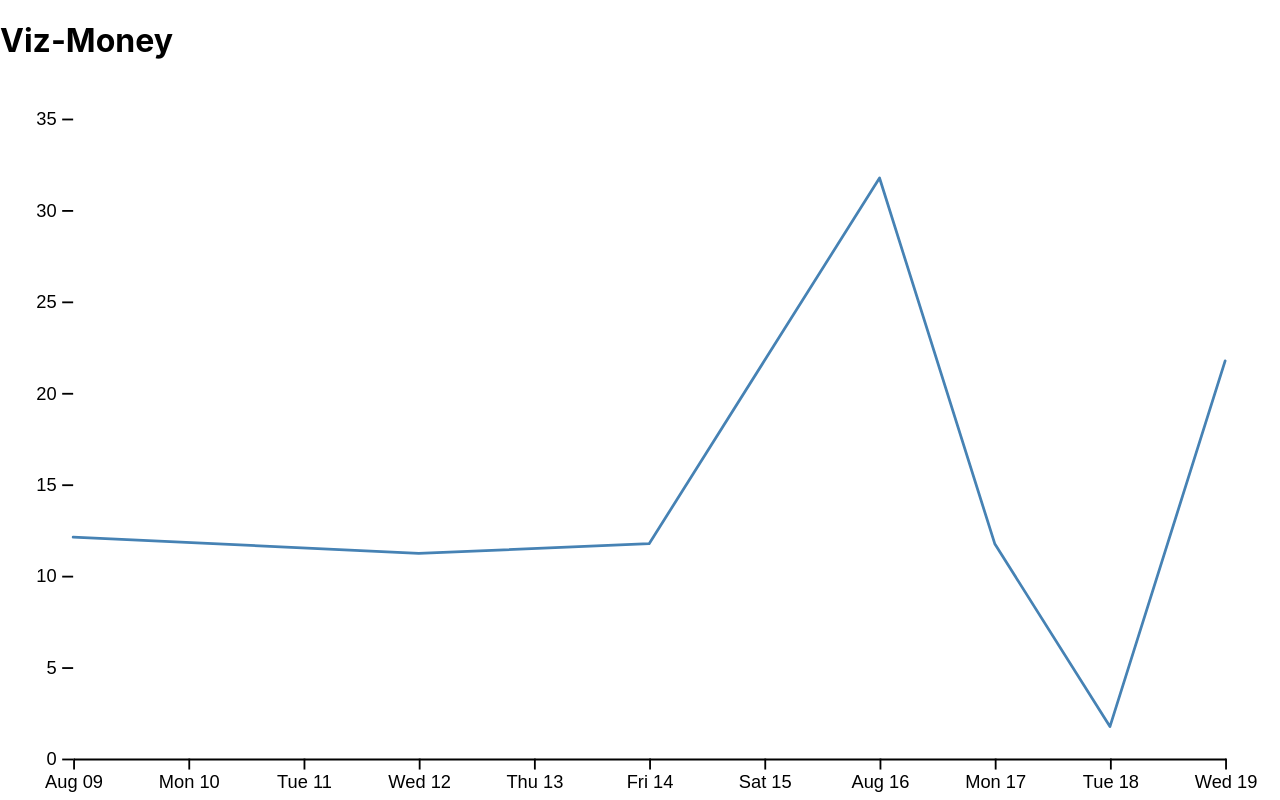
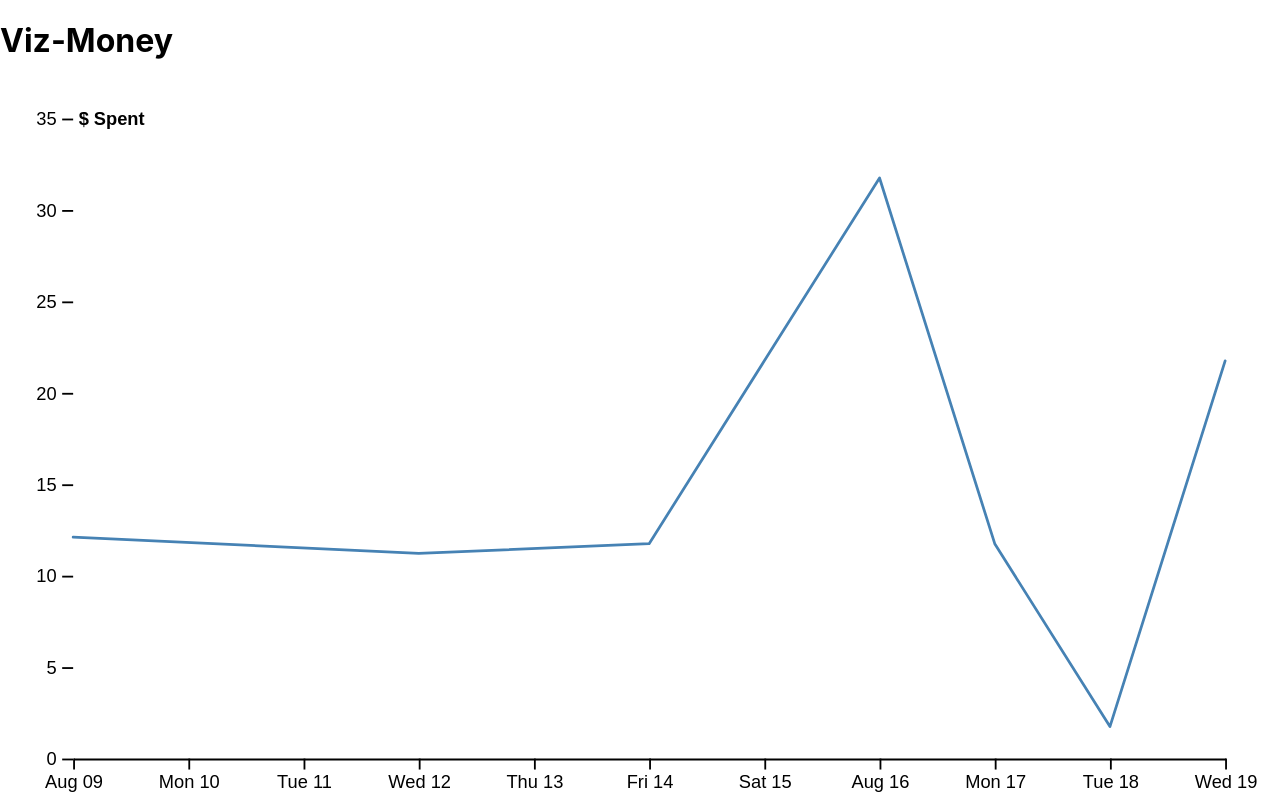
Before and after one commit to noanonoa/viz-money, a React (Create React App) app: page / in a window 1280 px wide. Shown: the top 800 px of the page. Built offline with nearby package versions, Linux system fonts and the light colour scheme.

Commit message:
fixed data.y value

```diff
--- a/src/App.js
+++ b/src/App.js
@@ -44,7 +44,7 @@ const App = () => {
   return (
     <div className="container">
       <h1>Viz-Money</h1>
-      <VizComponent foodData={foodData} />
+      <VizComponent foods={foods} />
       <div className="flex-parent">
         {editing ? (
           <div>
--- a/src/components/VizComponent.js
+++ b/src/components/VizComponent.js
@@ -2,9 +2,9 @@ import React, { useState, useRef, useEffect } from 'react'
 import { select, axisBottom, scaleUtc, extent, axisLeft, scaleLinear, max, line } from 'd3'
 
 const VizComponent = (props) => {
-  const [foodData] = useState(props.foodData)
+  const [foods] = useState(props.foods)
   const svgRef = useRef()
-  const data = foodData.map(({ date, spending }) => ({date: new Date(date), value: spending}))
+  const data = Object.assign(foods.map(({ date, spending }) => ({date: new Date(date), value: spending})), {y: "$ Spent"})
   const graphLine = line()
     .defined(d => !isNaN(d.value))
     .x(d => x(d.date))
@@ -31,11 +31,9 @@ const VizComponent = (props) => {
       .attr("font-weight", "bold")
       .text(data.y))
 
-      console.log((new Date("2009-09-09")))
-
   useEffect(() => {
-    // console.log(`(@VizComponent.js) This is foodData props`, foodData)
-    const svg = select(svgRef.current)
+    console.log(`(@VizComponent.js) This is foodData props`, foods)
+    let svg = select(svgRef.current)
 
     svg.attr("viewBox", [0, 0, width, height])
     svg.append("g")
@@ -50,7 +48,7 @@ const VizComponent = (props) => {
       .attr("stroke-linejoin", "round")
       .attr("stroke-linecap", "round")
       .attr("d", graphLine)
-  }, [foodData, data, graphLine])
+  }, [foods, data, graphLine])
 
   return (
     <div className="viz-container">
```
